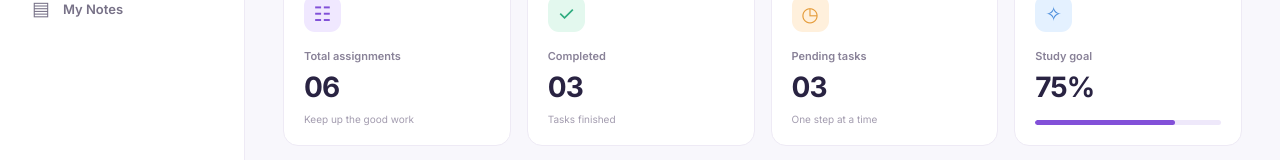
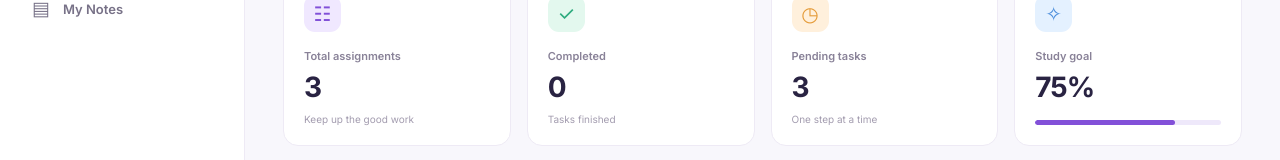
Before and after one commit to Sithumini1016/study-space, a React (Vite) app: page / in a window 1280 px wide. Shown: the part 318-478 px from the top of the page. Built offline with nearby package versions, Linux system fonts and the light colour scheme.

Commit message:
Add the calculations

```diff
--- a/src/App.jsx
+++ b/src/App.jsx
@@ -32,10 +32,24 @@ const initialAssignments = [
 
 
 
+
 function App() {
   const [assignments, setAssignments] = useState(initialAssignments);
 
+  const totalAssignments = assignments.length;
+
+  const completedAssignments = assignments.filter(
+    (assignment) => assignment.completed
+  ).length;
+
+  const pendingAssignments =
+    totalAssignments - completedAssignments;
+
+
+    // Keep the rest of your existing JSX here
+
   return (
+
 
     <div className="dashboard">
       <aside className="sidebar">
@@ -95,21 +109,21 @@ function App() {
           <article className="stat-card">
             <div className="stat-icon purple-icon">☷</div>
             <p>Total assignments</p>
-            <h2>06</h2>
+            <h2>{totalAssignments}</h2>
             <span className="stat-note">Keep up the good work</span>
           </article>
 
           <article className="stat-card">
             <div className="stat-icon green-icon">✓</div>
             <p>Completed</p>
-            <h2>03</h2>
+            <h2>{completedAssignments}</h2>
             <span className="stat-note">Tasks finished</span>
           </article>
 
           <article className="stat-card">
             <div className="stat-icon orange-icon">◷</div>
             <p>Pending tasks</p>
-            <h2>03</h2>
+            <h2>{pendingAssignments}</h2>
             <span className="stat-note">One step at a time</span>
           </article>
 
```
